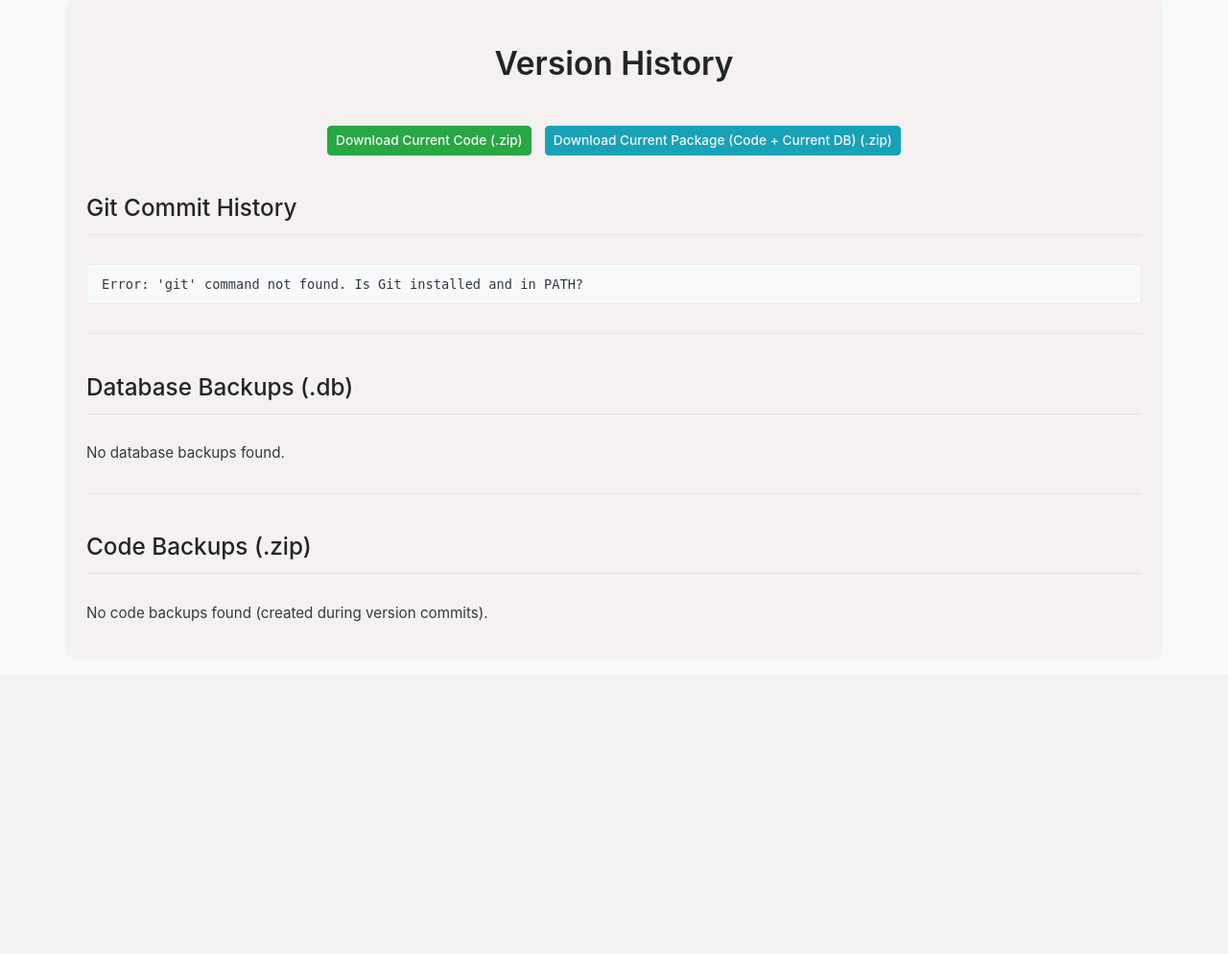
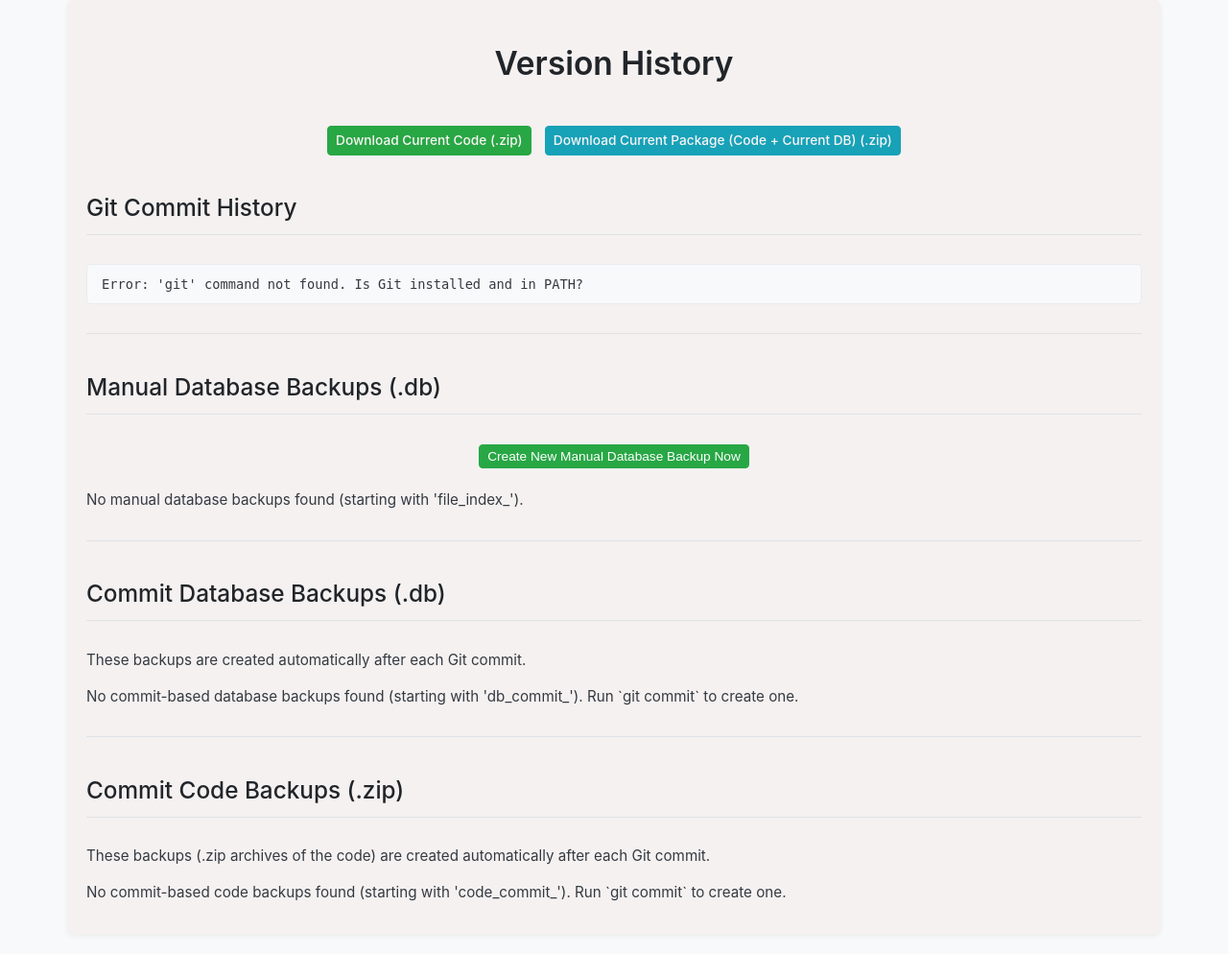
Before and after one commit to DimitriGeelen/DenkraumNavigator, a Flask app: page /history in a window 1280 px wide. Shown: the part 106-1100 px from the top of the page at 96% size. Before the commit the page ends 754 px from the top, so only its background shows below. Run offline with Flask 3, Linux system fonts and the light colour scheme.

Commit message:
feat: Implement commit-based backups via post-commit hook

```diff
--- a/app.py
+++ b/app.py
@@ -4,9 +4,11 @@ import subprocess # For running git log
 import zipfile
 import io
 import datetime # For timestamp in zip filename
-from flask import Flask, render_template, request, g, send_file, abort
+import shutil # Import shutil for file copying
+from flask import Flask, render_template, request, g, send_file, abort, flash, redirect, url_for # Add flash, redirect, url_for
 from collections import Counter
 import math # For tag cloud scaling
+import logging
 
 DATABASE = 'file_index.db'
 # IMPORTANT: Define the root directory that contains the indexed files for security
@@ -16,6 +18,9 @@ BACKUP_DIR = "backups"
 
 app = Flask(__name__)
 app.config['SECRET_KEY'] = os.urandom(24) # Needed for flash messages, etc.
+
+# Ensure backup directory exists
+os.makedirs(BACKUP_DIR, exist_ok=True)
 
 def get_db():
     """Opens a new database connection if there is none yet for the current application context."""
@@ -135,23 +140,19 @@ def get_top_keywords(limit=50):
 
     # Add scaling factor for font size (optional, adjust as needed)
     if top_keywords:
-        max_count = top_keywords[0][1]
-        min_count = top_keywords[-1][1]
+        # max_count = top_keywords[0][1]  # Removed F841
+        # min_count = top_keywords[-1][1]  # Removed F841
         # Apply log scaling to prevent huge differences, avoid log(0 or 1)
-        scaled_keywords = [
-            (kw, count, 1 + math.log(max(1, count)))
-            for kw, count in top_keywords
-        ]
-        # Normalize the log scale for font size (e.g., 1 to 5)
-        max_log_count = max(s[2] for s in scaled_keywords)
-        min_log_count = min(s[2] for s in scaled_keywords)
-        range_log = max_log_count - min_log_count
+        log_min = 1 # To avoid log(0)
+        log_max = math.log(top_keywords[0][1] + log_min) if top_keywords else 1 # Avoid error on empty
+        log_range = log_max - math.log(top_keywords[-1][1] + log_min) if len(top_keywords) > 1 and top_keywords[-1][1] > 0 else 1 # Avoid div by zero or log(0)
+        log_range = max(log_range, 1) # Ensure range is at least 1
 
         final_keywords = []
-        for kw, count, log_count in scaled_keywords:
-            if range_log > 0:
+        for kw, count in top_keywords:
+            if log_range > 0:
                 # Scale font size from, say, 1 (min) to 4 (max) relative units
-                font_scale = 1 + 3 * (log_count - min_log_count) / range_log
+                font_scale = 1 + 3 * (math.log(count + log_min) - log_min) / log_range
             else:
                 font_scale = 2 # Default size if all counts are the same
             final_keywords.append({'text': kw, 'weight': count, 'font_scale': font_scale})
@@ -160,6 +161,35 @@ def get_top_keywords(limit=50):
     else:
         print("DEBUG [get_top_keywords]: No top keywords found after counting.") # Debug
         return []
+
+def create_backup():
+    """Creates a timestamped backup of the database file."""
+    if not os.path.exists(DATABASE):
+        logger.error("Database file not found, cannot create backup.")
+        return None
+
+    timestamp = datetime.datetime.now().strftime("%Y%m%d_%H%M%S")
+    backup_filename = f"file_index_{timestamp}.db"
+    backup_path = os.path.join(BACKUP_DIR, backup_filename)
+
+    try:
+        shutil.copy2(DATABASE, backup_path) # copy2 preserves metadata
+        logger.info(f"Database backup created: {backup_path}")
+        return backup_path
+    except Exception as e:
+        logger.error(f"Failed to create database backup: {e}")
+        return None
+
+@app.route('/backup', methods=['POST'])
+def backup_now():
+    """Route to trigger a manual database backup."""
+    backup_file = create_backup()
+    if backup_file:
+        flash(f"Backup created successfully: {os.path.basename(backup_file)}", 'success')
+    else:
+        flash("Failed to create backup.", 'error')
+    # Redirect back to the history page (or wherever appropriate)
+    return redirect(url_for('history'))
 
 @app.route('/', methods=['GET', 'POST'])
 def index():
@@ -252,44 +282,57 @@ def download_file(file_path=None):
 def download_backup(filename):
     """Serves a requested database backup file."""
     # Basic security: ensure filename doesn't contain path traversal
-    if '..' in filename or '/' in filename:
+    if '..' in filename or filename.startswith('/'):
         abort(400) # Bad request
 
-    backup_path = os.path.join(BACKUP_DIR, filename)
+    backup_file_path = os.path.join(BACKUP_DIR, filename)
 
-    if not os.path.isfile(backup_path):
+    # --- Security Check ---
+    # Ensure the file is within the designated BACKUP_DIR
+    if not os.path.abspath(backup_file_path).startswith(os.path.abspath(BACKUP_DIR)):
+         print(f"Attempt to access backup file outside allowed directory: {backup_file_path}")
+         abort(403) # Forbidden
+
+    if not os.path.isfile(backup_file_path):
         abort(404) # Not Found
 
     try:
-        return send_file(backup_path, as_attachment=True)
+        return send_file(backup_file_path, as_attachment=True)
     except Exception as e:
-        print(f"Error sending backup file '{backup_path}': {e}")
+        print(f"Error sending backup file '{backup_file_path}': {e}")
         abort(500)
 
 @app.route('/download_code_backup/<filename>')
 def download_code_backup(filename):
-    """Serves a requested historical code zip backup file."""
-    # Basic security
-    if '..' in filename or '/' in filename or not filename.endswith('.zip'):
-        abort(400)
+    """Serves a requested commit-specific code backup (.zip) file."""
+    # Basic security: ensure filename doesn't contain path traversal
+    if '..' in filename or filename.startswith('/') or not filename.endswith('.zip'):
+        abort(400) # Bad request
 
-    backup_path = os.path.join(BACKUP_DIR, filename)
+    backup_file_path = os.path.join(BACKUP_DIR, filename)
 
-    if not os.path.isfile(backup_path):
-        abort(404)
+    # --- Security Check ---
+    # Ensure the file is within the designated BACKUP_DIR
+    if not os.path.abspath(backup_file_path).startswith(os.path.abspath(BACKUP_DIR)):
+         logger.warning(f"Attempt to access code backup file outside allowed directory: {backup_file_path}")
+         abort(403) # Forbidden
+
+    if not os.path.isfile(backup_file_path):
+        logger.warning(f"Requested code backup file not found: {backup_file_path}")
+        abort(404) # Not Found
 
     try:
-        return send_file(backup_path, as_attachment=True, mimetype='application/zip')
+        return send_file(backup_file_path, as_attachment=True)
     except Exception as e:
-        print(f"Error sending code backup file '{backup_path}': {e}")
+        logger.error(f"Error sending code backup file '{backup_file_path}': {e}")
         abort(500)
 
 @app.route('/history')
 def history():
-    """Displays the git commit history and available backups."""
-    # Get Git history
+    """Displays git commit history and lists available backups."""
+    # Get Git log
+    history_log = []
     try:
-        # Run git log, get limited output, decode to string
         # Use a format that's easy to parse/display
         log_format = "%h -- %ad -- %s" # hash -- date -- subject
         date_format = "%Y-%m-%d %H:%M" # Short date format
@@ -299,27 +342,33 @@ def history():
         history_log = result.stdout.strip().split('\n')
     except FileNotFoundError:
         history_log = ["Error: 'git' command not found. Is Git installed and in PATH?"]
+        logger.error("'git' command not found when trying to get commit history.")
     except subprocess.CalledProcessError as e:
         history_log = [f"Error running git log: {e.stderr}"]
+        logger.error(f"Error running git log: {e.stderr}")
     except Exception as e:
-        history_log = [f"An unexpected error occurred: {e}"]
+        history_log = [f"An unexpected error occurred retrieving git log: {e}"]
+        logger.error(f"An unexpected error occurred retrieving git log: {e}")
 
-    # Get available backups (DB and Code)
-    db_backup_files = []
-    code_backup_files = []
+    # Get Backups
+    manual_db_backups = []
+    commit_db_backups = []
+    commit_code_backups = []
     try:
-        if os.path.isdir(BACKUP_DIR):
-            all_files = sorted(os.listdir(BACKUP_DIR), reverse=True)
-            db_backup_files = [f for f in all_files if f.startswith('backup_') and f.endswith('.db')]
-            code_backup_files = [f for f in all_files if f.startswith('code_') and f.endswith('.zip')]
+        all_files = sorted(os.listdir(BACKUP_DIR), reverse=True) # Sort by name (descending)
+        manual_db_backups = [f for f in all_files if f.startswith('file_index_') and f.endswith('.db')]
+        commit_db_backups = [f for f in all_files if f.startswith('db_commit_') and f.endswith('.db')]
+        commit_code_backups = [f for f in all_files if f.startswith('code_commit_') and f.endswith('.zip')]
+    except FileNotFoundError:
+        logger.warning(f"Backup directory '{BACKUP_DIR}' not found.")
     except Exception as e:
-        print(f"Error listing backup directory '{BACKUP_DIR}': {e}")
-        # Optionally add an error message to display on the page
+        logger.error(f"Error listing backup directory '{BACKUP_DIR}': {e}")
 
     return render_template('history.html',
                            history_log=history_log,
-                           db_backup_files=db_backup_files,
-                           code_backup_files=code_backup_files)
+                           manual_db_backups=manual_db_backups,
+                           commit_db_backups=commit_db_backups,
+                           commit_code_backups=commit_code_backups)
 
 @app.route('/browse/')
 @app.route('/browse/<path:sub_path>')
@@ -481,6 +530,10 @@ def download_package():
         print(f"Error creating package zip file: {e}")
         abort(500)
 
+# Add logger setup if not already present
+logging.basicConfig(level=logging.DEBUG) # Use DEBUG for development
+logger = logging.getLogger(__name__)
+
 if __name__ == '__main__':
     print("Starting Flask web server...")
     print("Ensure the database '{}' exists (run indexer.py first).".format(DATABASE))
--- a/requirements.txt
+++ b/requirements.txt
@@ -8,3 +8,7 @@ nltk
 sumy
 pytesseract
 Flask
+
+# Development/Linting Tools
+flake8
+ruff
--- a/templates/history.html
+++ b/templates/history.html
@@ -34,7 +34,7 @@
             color: #114f8d; /* Light text */
             text-decoration: none;
             padding: 8px 15px;
-            border-radius: 0px
+            border-radius: 0px;
             transition: background-color 0.2s ease;
         }
         .navbar a:hover {
@@ -224,38 +224,82 @@
 
         <hr style="margin: 30px 0;">
 
-        <h2>Database Backups (.db)</h2>
-        {% if db_backup_files %}
+        <h2>Manual Database Backups (.db)</h2>
+        {# Button to trigger manual backup #}
+        <form action="{{ url_for('backup_now') }}" method="post" style="text-align: center; margin-bottom: 20px;">
+            <button type="submit" class="btn-link btn-link-reset">Create New Manual Database Backup Now</button>
+        </form>
+
+        {# Display flash messages for manual backup #}
+        {% with messages = get_flashed_messages(with_categories=true) %}
+            {% if messages %}
+                <div style="margin-bottom: 15px;">
+                {% for category, message in messages %}
+                    {% if 'Backup created successfully' in message or 'Failed to create backup' in message %}
+                    <div class="alert alert-{{ category }}" style="padding: 10px; border-radius: 4px; background-color: {{ '#d4edda' if category == 'success' else '#f8d7da' }}; border: 1px solid {{ '#c3e6cb' if category == 'success' else '#f5c6cb' }}; color: {{ '#155724' if category == 'success' else '#721c24' }};">
+                        {{ message }}
+                    </div>
+                    {% endif %}
+                {% endfor %}
+                </div>
+            {% endif %}
+        {% endwith %}
+
+        {% if manual_db_backups %}
             <ul>
-            {% for backup_file in db_backup_files %}
+            {% for backup_file in manual_db_backups %}
                 <li>
                     <span>{{ backup_file }}</span>
                     <div>
                         <a href="{{ url_for('download_backup', filename=backup_file) }}" title="Download {{ backup_file }}" class="btn-link btn-link-download-db">Download DB</a>
+                        {# Restore button placeholder #}
+                        {# <form ... > ... </form> #}
                     </div>
                 </li>
             {% endfor %}
             </ul>
         {% else %}
-            <p>No database backups found.</p>
+            <p>No manual database backups found (starting with 'file_index_').</p>
         {% endif %}
 
         <hr style="margin: 30px 0;">
 
-        <h2>Code Backups (.zip)</h2>
-        {% if code_backup_files %}
+        <h2>Commit Database Backups (.db)</h2>
+        <p>These backups are created automatically after each Git commit.</p>
+        {% if commit_db_backups %}
             <ul>
-            {% for backup_file in code_backup_files %}
+            {% for backup_file in commit_db_backups %}
                 <li>
                     <span>{{ backup_file }}</span>
                     <div>
-                        <a href="{{ url_for('download_code_backup', filename=backup_file) }}" title="Download {{ backup_file }}" class="btn-link btn-link-download-code">Download Code</a>
+                        <a href="{{ url_for('download_backup', filename=backup_file) }}" title="Download {{ backup_file }}" class="btn-link btn-link-download-db">Download DB</a>
+                        {# Restore button placeholder #}
+                        {# <form ... > ... </form> #}
                     </div>
                 </li>
             {% endfor %}
             </ul>
         {% else %}
-            <p>No code backups found (created during version commits).</p>
+            <p>No commit-based database backups found (starting with 'db_commit_'). Run `git commit` to create one.</p>
+        {% endif %}
+
+        <hr style="margin: 30px 0;">
+
+        <h2>Commit Code Backups (.zip)</h2>
+        <p>These backups (.zip archives of the code) are created automatically after each Git commit.</p>
+        {% if commit_code_backups %}
+            <ul>
+            {% for backup_file in commit_code_backups %}
+                <li>
+                    <span>{{ backup_file }}</span>
+                    <div>
+                         <a href="{{ url_for('download_code_backup', filename=backup_file) }}" title="Download {{ backup_file }}" class="btn-link btn-link-download-code">Download Code</a>
+                    </div>
+                </li>
+            {% endfor %}
+            </ul>
+        {% else %}
+             <p>No commit-based code backups found (starting with 'code_commit_'). Run `git commit` to create one.</p>
         {% endif %}
 
     </div>
```
Also changed, not shown: PROJECT_NOTES.md (added, +36 -0 lines), indexer.py (+33 -31 lines), 3 other files.
